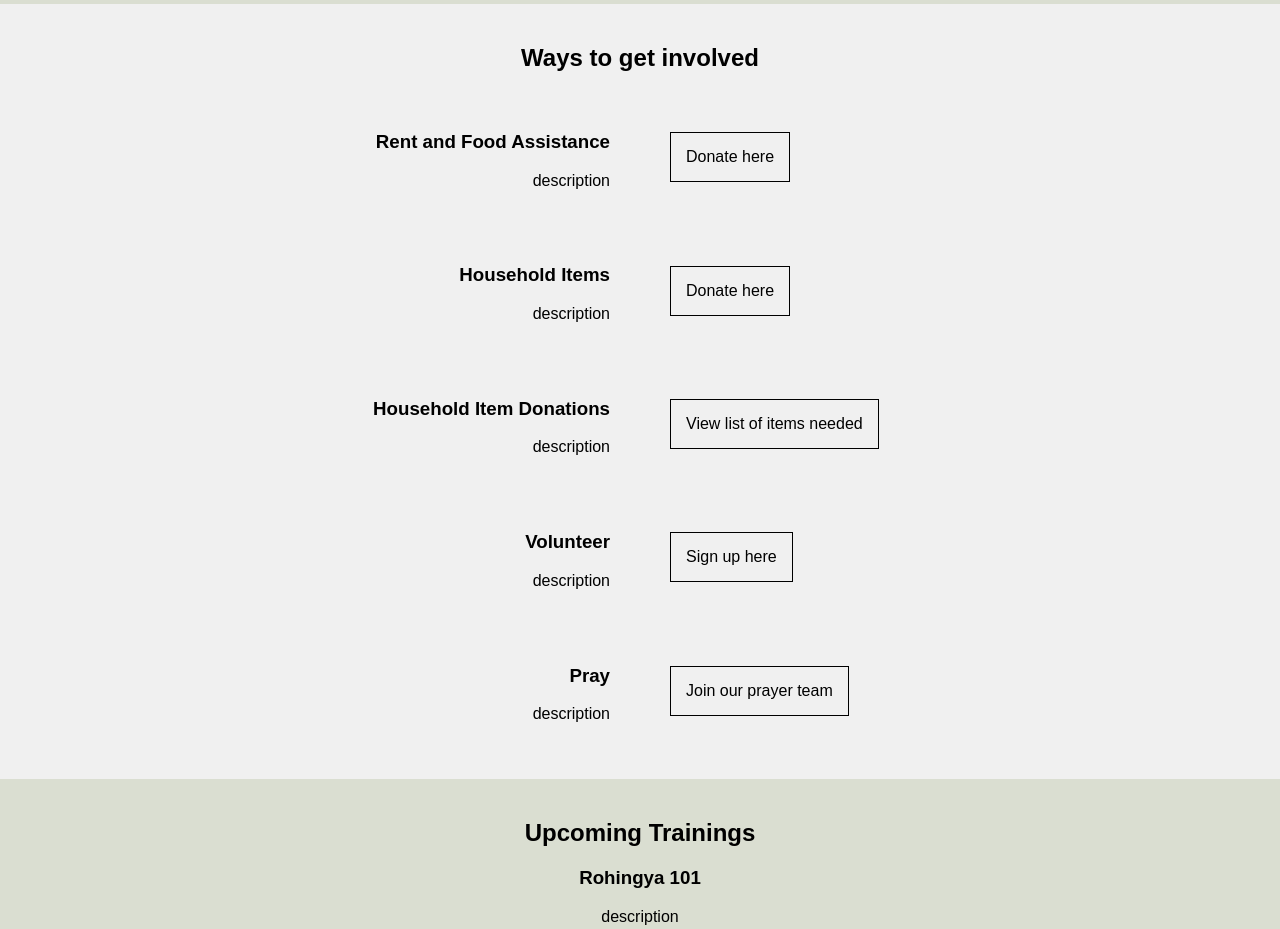
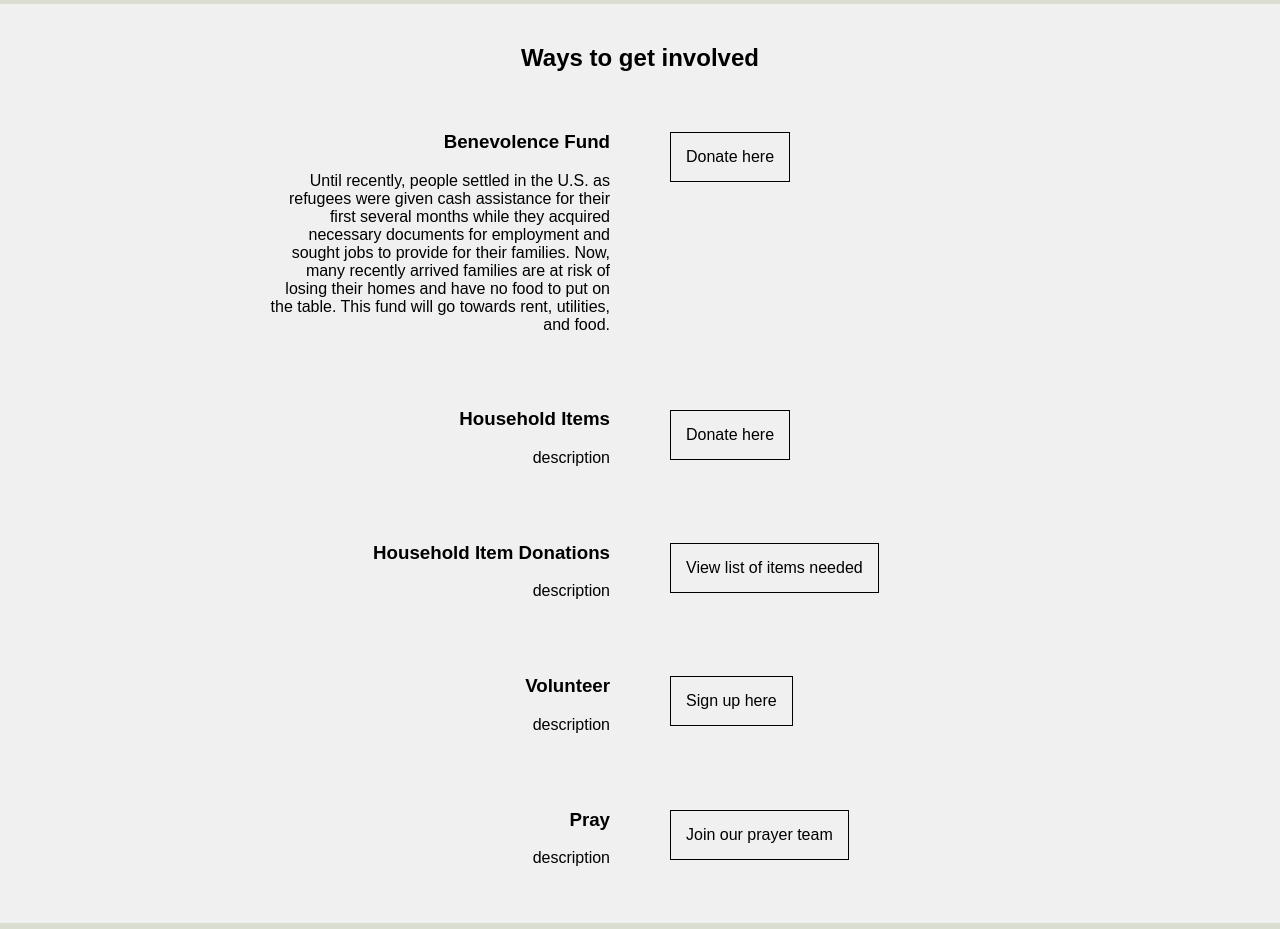
Before and after one commit to refugeefamilyassistance/refugeefamilyassistance.github.io, a plain HTML site: page index.html in a window 1280 px wide. Shown: the part 1440-2369 px from the top of the page. Drawn offline with Linux system fonts and the light colour scheme.

Commit message:
Update index.html

```diff
--- a/index.html
+++ b/index.html
@@ -149,7 +149,7 @@ h1 {
   <div class="get-involved">
     <h2>Ways to get involved</h2>
     <div class="row">
-        <div class="left-column"><h3>Rent and Food Assistance</h3><p>description</p></div>
+        <div class="left-column"><h3>Benevolence Fund</h3><p>Until recently, people settled in the U.S. as refugees were given cash assistance for their first several months while they acquired necessary documents for employment and sought jobs to provide for their families. Now, many recently arrived families are at risk of losing their homes and have no food to put on the table. This fund will go towards rent, utilities, and food.</p></div>
         <div class="right-column"><a href="https://pushpay.com/g/crosspointcofc?fnd=E9beSrLtDo6JCbwdezEgEg&fndv=Lock&r=No&lang=en&src=pcgl" class="button">Donate here</a></div>
     </div>
     <div class="row">
```
